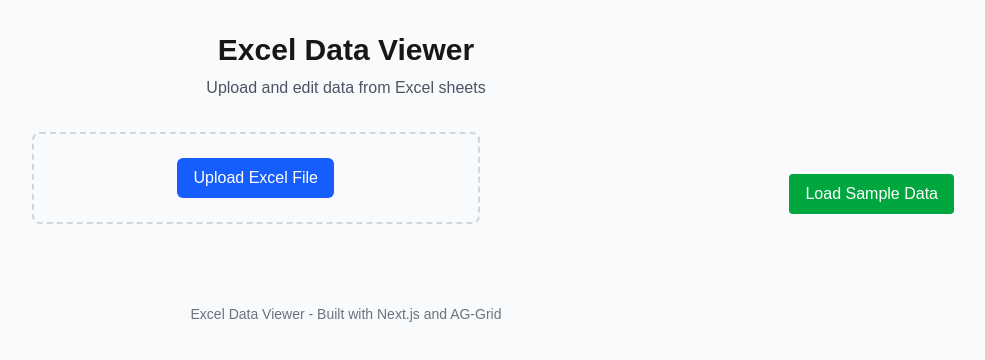
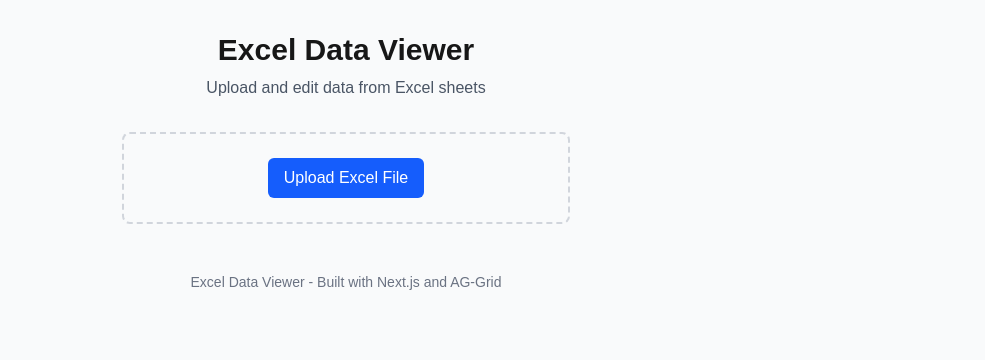
Before and after one commit to bratamalya2/digitalyz-next, a Next.js app: page / in a window 1280 px wide. Shown: the top 360 px of the page, without its empty margins (294-1279 px from the left). Built offline with nearby package versions, Linux system fonts and the light colour scheme; what ag-grid-community would draw is missing.

Commit message:
Remove Load Sample Data button

```diff
--- a/src/app/page.js
+++ b/src/app/page.js
@@ -57,16 +57,8 @@ export default function Home() {
         <p className="text-center text-gray-600">Upload and edit data from Excel sheets</p>
       </header>
 
-      <div className="flex flex-col md:flex-row gap-4 mb-8">
+      <div className="mb-8">
         <FileUploader onDataLoaded={handleDataLoaded} />
-        <div className="flex items-center justify-center">
-          <button
-            onClick={handleLoadSampleData}
-            className="px-4 py-2 bg-green-600 text-white rounded hover:bg-green-700 transition-colors"
-          >
-            Load Sample Data
-          </button>
-        </div>
       </div>
 
       {/* Validation Results */}
```
